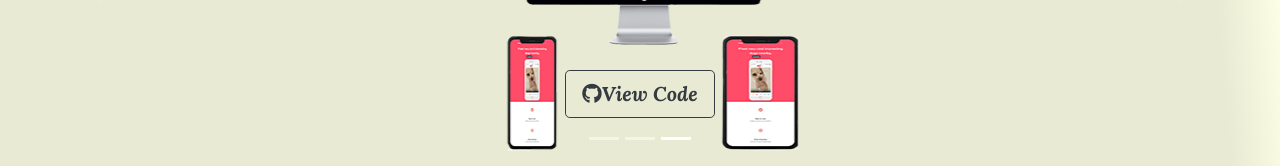
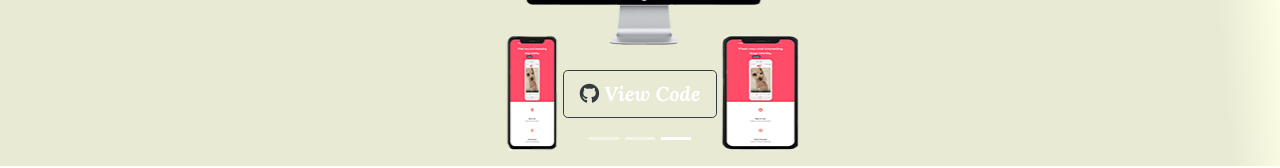
Before and after one commit to sharmadeep698/Old-Resume-Blue-theme-, a plain HTML site: page index.html in a window 1280 px wide. Both pictures are taken after a click on the item 676 px from the left and 304 px from the top of the page. Shown: the part 199-367 px from the top of the page. Drawn offline with nearby package versions, Linux system fonts and the light colour scheme.

Commit message:
final project

```diff
--- a/index.html
+++ b/index.html
@@ -53,7 +53,7 @@
 									   <div class="carousel-item " >
 										<img class = "tin React" class="d-block w-100 " src="./tinnn.png" >
 									      <div class="carousel-caption d-none d-md-block">
-									        <h5 class="btn btn-lg btn-outline-dark" > <i class="fa fa-github" aria-hidden="true"></i><a target="_new">View Code </a></h5>
+									        <h3 class="btn btn-lg btn-outline-dark" > <i class="fa fa-github" aria-hidden="true"></i><a href="https://github.com/sharmadeep698/Tindog"target="_new" style="color: white;text-decoration: none;"> View Code </a></h3>
 
 									      </div>
 									    </div>
```
